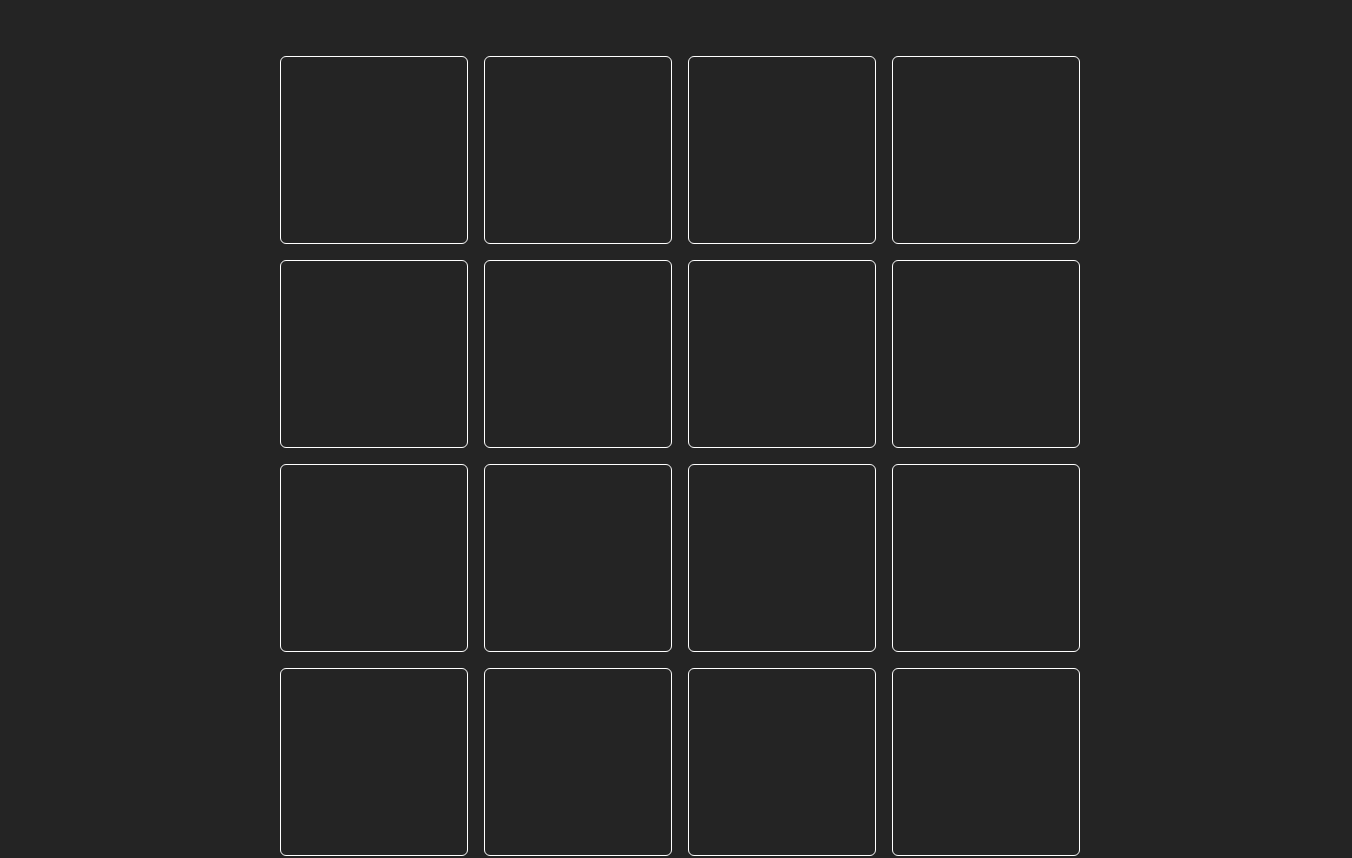
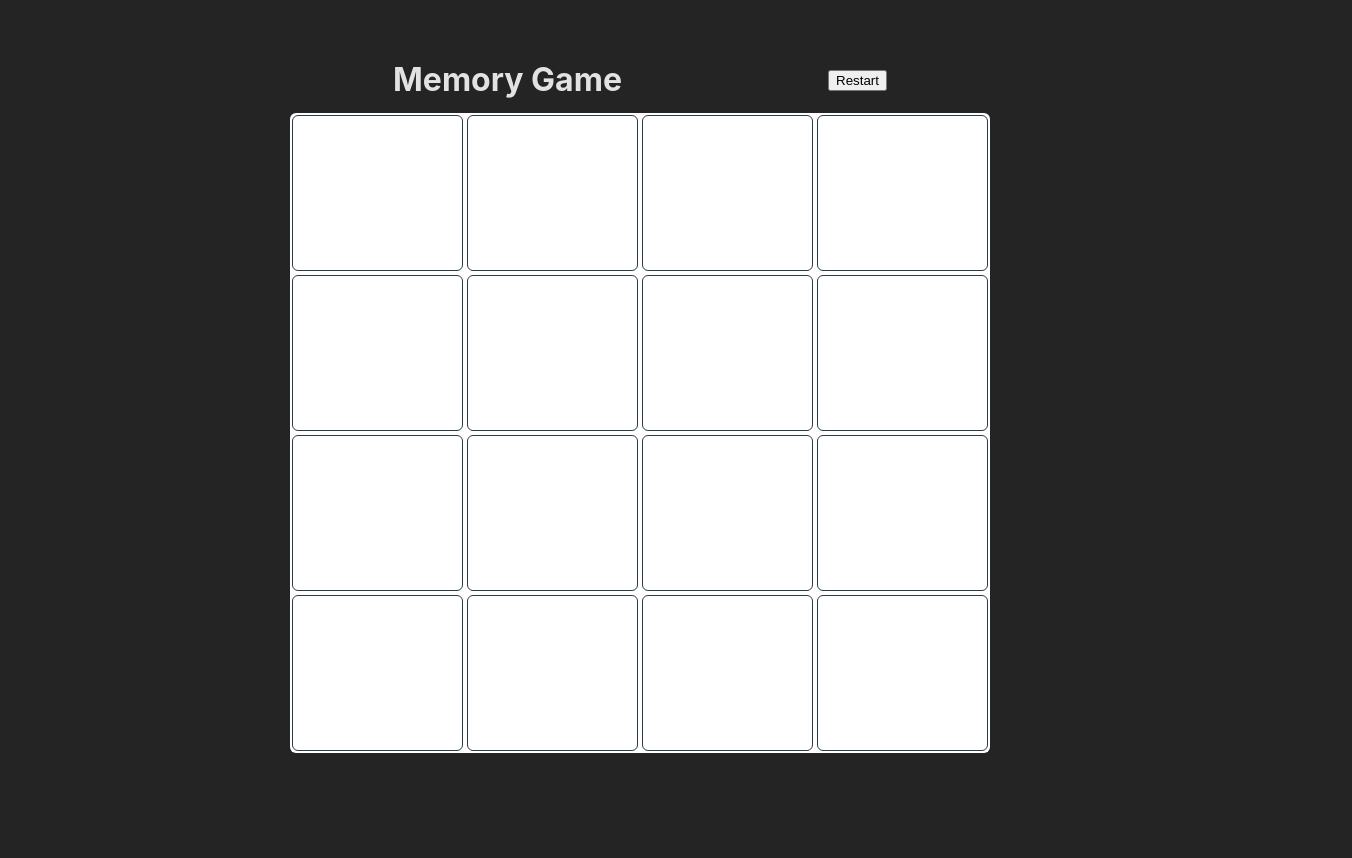
Before and after one commit to DreicLeal/CodeChallenges, a React (Vite) app in the folder memoryGame/: page / in a window 1280 px wide. Shown: the top 858 px of the page, 1352 px wide, since content can reach past the window. After the commit the page ends 800 px from the top, so only its background shows below. Built offline with nearby package versions, Linux system fonts and the light colour scheme; grey boxes are pictures that could not be loaded.

Commit message:
restart function

```diff
--- a/memoryGame/src/App.tsx
+++ b/memoryGame/src/App.tsx
@@ -1,11 +1,123 @@
-
-import "./App.css";
-import { Cards } from "./components/cardsContainer";
+import { useEffect, useState } from "react";
+import { Cards } from "./components/Cards";
 
 export const App = () => {
+  const [items, setItems] = useState(
+    [
+      {
+        id: 1,
+        image:
+          "https://cdn.jsdelivr.net/gh/devicons/devicon/icons/python/python-original.svg",
+        stats: "",
+      },
+      {
+        id: 1,
+        image:
+          "https://cdn.jsdelivr.net/gh/devicons/devicon/icons/python/python-original.svg",
+        stats: "",
+      },
+      {
+        id: 2,
+        image:
+          "https://cdn.jsdelivr.net/gh/devicons/devicon/icons/nodejs/nodejs-original.svg",
+        stats: "",
+      },
+      {
+        id: 2,
+        image:
+          "https://cdn.jsdelivr.net/gh/devicons/devicon/icons/nodejs/nodejs-original.svg",
+        stats: "",
+      },
+      {
+        id: 3,
+        image:
+          "https://cdn.jsdelivr.net/gh/devicons/devicon/icons/react/react-original.svg",
+        stats: "",
+      },
+      {
+        id: 3,
+        image:
+          "https://cdn.jsdelivr.net/gh/devicons/devicon/icons/react/react-original.svg",
+        stats: "",
+      },
+      {
+        id: 4,
+        image:
+          "https://cdn.jsdelivr.net/gh/devicons/devicon/icons/java/java-original.svg",
+        stats: "",
+      },
+      {
+        id: 4,
+        image:
+          "https://cdn.jsdelivr.net/gh/devicons/devicon/icons/java/java-original.svg",
+        stats: "",
+      },
+      {
+        id: 5,
+        image:
+          "https://cdn.jsdelivr.net/gh/devicons/devicon/icons/postgresql/postgresql-original.svg",
+        stats: "",
+      },
+      {
+        id: 5,
+        image:
+          "https://cdn.jsdelivr.net/gh/devicons/devicon/icons/postgresql/postgresql-original.svg",
+        stats: "",
+      },
+      {
+        id: 6,
+        image:
+          "https://cdn.jsdelivr.net/gh/devicons/devicon/icons/html5/html5-original.svg",
+        stats: "",
+      },
+      {
+        id: 6,
+        image:
+          "https://cdn.jsdelivr.net/gh/devicons/devicon/icons/html5/html5-original.svg",
+        stats: "",
+      },
+      {
+        id: 7,
+        image:
+          "https://cdn.jsdelivr.net/gh/devicons/devicon/icons/css3/css3-original.svg",
+        stats: "",
+      },
+      {
+        id: 7,
+        image:
+          "https://cdn.jsdelivr.net/gh/devicons/devicon/icons/css3/css3-original.svg",
+        stats: "",
+      },
+      {
+        id: 8,
+        image:
+          "https://cdn.jsdelivr.net/gh/devicons/devicon/icons/jest/jest-plain.svg",
+        stats: "",
+      },
+      {
+        id: 8,
+        image:
+          "https://cdn.jsdelivr.net/gh/devicons/devicon/icons/jest/jest-plain.svg",
+        stats: "",
+      },
+    ].sort(() => Math.random() - 0.5)
+  );
+  const [firstClicked, setFirstClicked] = useState(-1);
+
+  const handleRestart = () => {
+    items.map(item => item.stats = "")
+    setItems([...items].sort(() => Math.random() - 0.5))
+    setFirstClicked(-1)
+  }
+
+
   return (
     <div className="App">
-      <Cards />
+      <div className="header-container">
+      <h1>Memory Game</h1>
+      <button className="restart" onClick={()=>handleRestart()}>Restart</button>
+      </div>
+        <Cards items={items} setItems={setItems} firstClicked={firstClicked} setFirstClicked={setFirstClicked}></Cards>
     </div>
   );
 };
--- a/memoryGame/src/Providers/CardContext.tsx
+++ /dev/null
@@ -1,49 +0,0 @@
-import { createContext, ReactNode, useState } from "react";
-
-
-interface iCardProviderProps {
-    children: ReactNode;
-  }
-
-  export interface iCard {
-    isRevealed: boolean;
-    image: string;
-    hiddenSide: string;
-  }
-
-
-
-  interface iCardContext {
-    cards: iCard[]
-    setCards: React.Dispatch<React.SetStateAction<iCard[]>>
-  }
-export const CardContext = createContext({} as iCardContext)
-
-export const CardsProvider = ({children}: iCardProviderProps) => {
-     const [cards, setCards] = useState(
-        [
-          { isRevealed: false, image: "random1", hiddenSide: "HIDDEN" },
-          { isRevealed: false, image: "random1", hiddenSide: "HIDDEN" },
-          { isRevealed: false, image: "random2", hiddenSide: "HIDDEN" },
-          { isRevealed: false, image: "random2", hiddenSide: "HIDDEN" },
-          { isRevealed: false, image: "random3", hiddenSide: "HIDDEN" },
-          { isRevealed: false, image: "random3", hiddenSide: "HIDDEN" },
-          { isRevealed: false, image: "random4", hiddenSide: "HIDDEN" },
-          { isRevealed: false, image: "random4", hiddenSide: "HIDDEN" },
-          { isRevealed: false, image: "random5", hiddenSide: "HIDDEN" },
-          { isRevealed: false, image: "random5", hiddenSide: "HIDDEN" },
-          { isRevealed: false, image: "random6", hiddenSide: "HIDDEN" },
-          { isRevealed: false, image: "random6", hiddenSide: "HIDDEN" },
-          { isRevealed: false, image: "random7", hiddenSide: "HIDDEN" },
-          { isRevealed: false, image: "random7", hiddenSide: "HIDDEN" },
-          { isRevealed: false, image: "random8", hiddenSide: "HIDDEN" },
-          { isRevealed: false, image: "random8", hiddenSide: "HIDDEN" },
-        ]//.sort(() => Math.random() - 0.5)
-      );
-
-      return (
-        <CardContext.Provider value={{cards, setCards}}>
-            {children}
-        </CardContext.Provider>
-      )
-}
--- /dev/null
+++ b/memoryGame/src/components/Card.css
@@ -0,0 +1,66 @@
+.card {
+  display: flex;
+  justify-content: center;
+  align-items: center;
+  color: black;
+  border: 1px solid #273E47;
+  border-radius: 6px;
+  margin: 2px;
+  animation: 2s hideCard;
+}
+
+@keyframes hideCard {
+  0%,
+  50% {
+    transform: rotateY(0deg);
+  }
+  100% {
+    transform: rotateY(180deg);
+  }
+}
+
+.card > img {
+  width: 80%;
+  height: 80%;
+  transform: scale(0);
+  animation: 2s hideImg;
+}
+
+@keyframes hideImg {
+  70% {
+    transform: scale(1);
+    opacity: 100%;
+    transform: rotateY(0deg);
+  }
+  71% {
+    transform: rotateY(90deg);
+    opacity: 0%;
+  }
+  100% {
+    opacity: 0%;
+  }
+}
+
+.card.active {
+  transform: rotateY(0deg);
+}
+
+.wrong {
+  background-color: #F42C04;
+}
+.right {
+  background-color: #679436;
+}
+
+.card.active > img {
+  transform: scale(1);
+  opacity: 100%;
+}
+.header-container{
+  display: flex;
+  justify-content: space-around;
+}
+
+.restart{
+  align-self: center;
+}
--- /dev/null
+++ b/memoryGame/src/components/Card.tsx
@@ -0,0 +1,14 @@
+import "./Card.css";
+interface iCardProp {
+  id: number;
+  image: string;
+  stat: string;
+}
+export const Card = ({ item, id, handleClick }: any) => {
+  const itemStat = item.stats ? " active " + item.stats : "";
+  return (
+    <div className={"card" + itemStat} onClick={() => handleClick(id)}>
+      <img src={item.image} alt="" />
+    </div>
+  );
+};
--- a/memoryGame/src/components/cards.tsx
+++ b/memoryGame/src/components/cards.tsx
@@ -1,34 +1,41 @@
-import { useContext, useEffect, useState } from "react";
-import { CardContext, iCard } from "../Providers/CardContext";
+import { Card } from "./Card";
 
+export const Cards = ({items, setItems, setFirstClicked, firstClicked}: any) => {
 
-export const Card = ( elem:any, key:number) => {
-  console.log(elem)
-  const [clicked, setClicked] = useState<string[]>([]);
-  const { cards, setCards } = useContext(CardContext);
+  const check = (current: any) => {
+    if (items[current].id == items[firstClicked].id && items.indexOf(items[current]) !== items.indexOf(items[firstClicked])) {
+      items[current].stats = "right";
+      items[firstClicked].stats = "right";
+      setItems([...items]);
+      setFirstClicked(-1);
+    } else {
+      items[current].stats = "wrong";
+      items[firstClicked].stats = "wrong";
+      setItems([...items]);
+      setTimeout(() => {
+        items[current].stats = "";
+        items[firstClicked].stats = "";
+        setItems([...items]);
+        setFirstClicked(-1);
+      }, 1000);
+    }
+  };
 
-  const check = (clicked: any) => {
-
-    setClicked(clicked.image);
+  const handleClick = (id: number) => {
+    firstClicked == -1 ?
+     (setFirstClicked(id),
+     items[id].stats = "active",
+     setItems([...items]),
+     setFirstClicked(id)
+     ): check(id);
 
   };
 
-
-  const handleFlip = (index: number) => {
-    const nCards = [...cards];
-    if (!cards[index].isRevealed) {
-      nCards[index].isRevealed = true;
-      setCards(nCards);
-     check(nCards[index])
-
-    }
-  };
-
   return (
-    <p onClick={() => handleFlip(key)} className="card">
-      {elem.isRevealed
-        ? elem.image
-        : elem.hiddenSide}
-    </p>
+    <div className="container">
+      {items.map((item:any, i:number) => (
+        <Card item={item} key={i} id={i} handleClick={handleClick} />
+      ))}
+    </div>
   );
 };
--- a/memoryGame/src/components/cardsContainer.tsx
+++ /dev/null
@@ -1,19 +0,0 @@
-import { useContext, } from "react";
-import { CardContext } from "../Providers/CardContext";
-import { Card } from "./cards";
-
-
-
-export const Cards = () => {
-  const {cards} = useContext(CardContext);
-  return (
-    <div className="cardContainer">
-      {cards.map((elem, cardIndex) => (
-        <Card
-          key={cardIndex}
-          elem = {elem}
-        />
-      ))}
-    </div>
-  );
-};
--- a/memoryGame/src/index.css
+++ b/memoryGame/src/index.css
@@ -3,7 +3,6 @@
   font-size: 16px;
   line-height: 24px;
   font-weight: 400;
-
   color-scheme: light dark;
   color: rgba(255, 255, 255, 0.87);
   background-color: #242424;
@@ -11,31 +10,27 @@
   font-synthesis: none;
   text-rendering: optimizeLegibility;
   -webkit-font-smoothing: antialiased;
-  -moz-osx-font-smoothing: grayscale;
   -webkit-text-size-adjust: 100%;
 }
-.App {
-  height: 100%;
 
-}
-
-.cardContainer{
-  padding: 1rem;
-  height: 100%;
-  width: 100%;
-  max-width: 800px;
-  display: grid;
-  grid-template-columns: repeat(4, 1fr);
-  grid-template-rows: repeat(4, 1fr);
-  grid-gap: 1rem;
-  margin: 0 auto;
-}
-
-.card{
-  border: 1px solid white;
-  border-radius: 6px;
+html,
+body {
   display: flex;
   justify-content: center;
   align-items: center;
-  margin: 0;
+  height: 100%;
 }
+h1{
+text-align: center;
+}
+.container {
+  width: 80vw;
+  max-width: 700px;
+  max-height: 700px;
+  height: 80vh;
+  background-color: white;
+  display: grid;
+  grid-template-columns: 25% 25% 25% 25%;
+  grid-template-rows: 25% 25% 25% 25%;
+  border-radius: 6px;
+}
--- a/memoryGame/src/main.tsx
+++ b/memoryGame/src/main.tsx
@@ -2,12 +2,10 @@ import React from "react";
 import ReactDOM from "react-dom/client";
 import { App } from "./App";
 import "./index.css";
-import { CardsProvider } from "./Providers/CardContext";
+
 
 ReactDOM.createRoot(document.getElementById("root") as HTMLElement).render(
   <React.StrictMode>
-    <CardsProvider>
       <App />
-    </CardsProvider>
   </React.StrictMode>
 );
```
